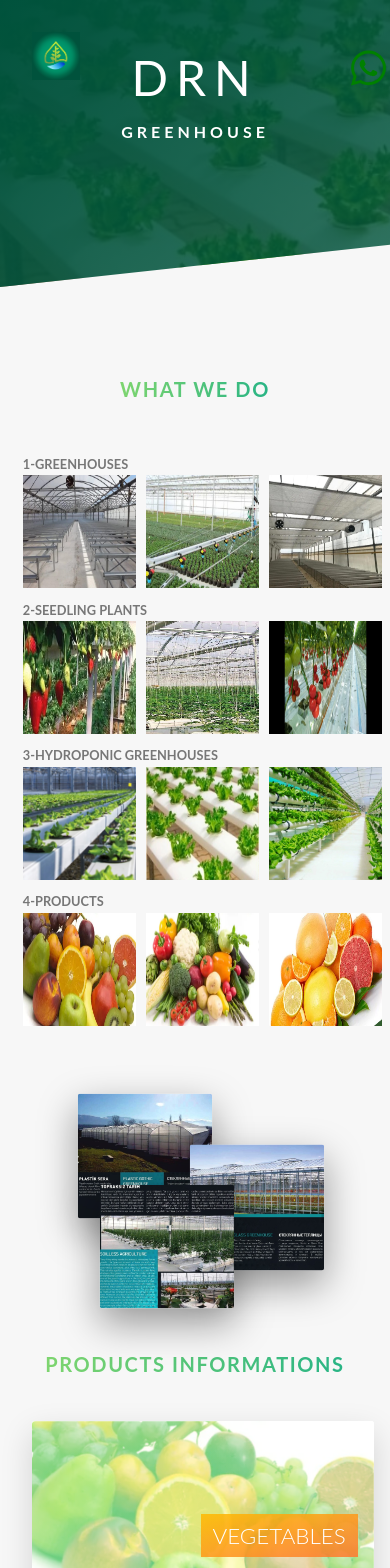
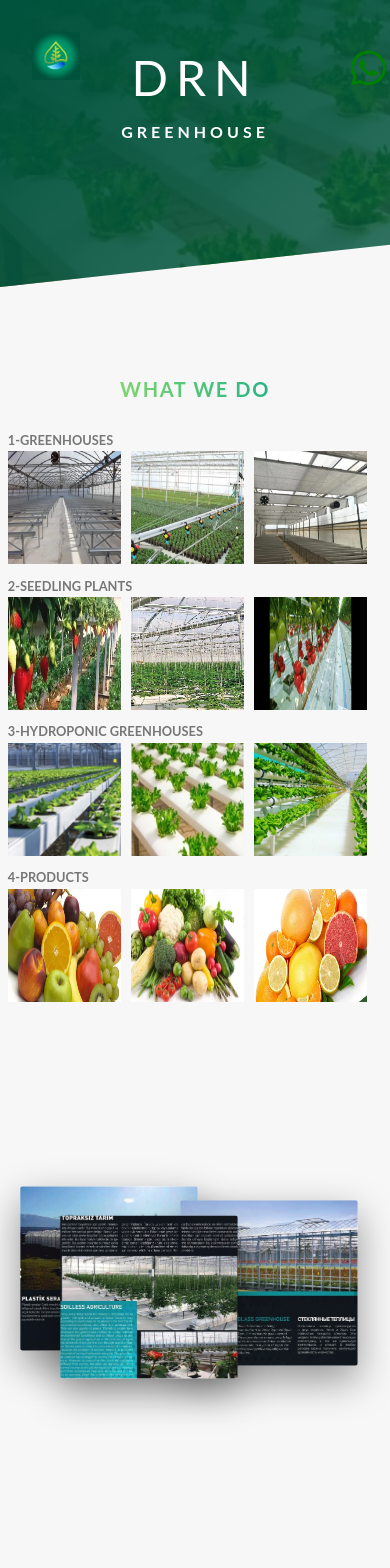
Before and after one commit to ercanakalar1995/greenhouse-antalya, a React (Create React App) app: page / in a window 390 px wide. Shown: the top 1568 px of the page. Built offline with nearby package versions, Linux system fonts and the light colour scheme.

Commit message:
positions

```diff
--- a/src/Components/ProductionCards/productionCards.css
+++ b/src/Components/ProductionCards/productionCards.css
@@ -6,14 +6,13 @@
 }
 @media only screen and (max-width: 56.25em) {
   .section-tours {
-    padding: 20rem 0 10rem 0;
+    /* padding: 20rem 0 10rem 0; */
   }
 }
 
 .card-row {
   position: relative;
   max-width: 165rem;
-  left: 2%;
   margin: 0 auto;
   z-index: 2;
 }
@@ -28,7 +27,7 @@
 @media only screen and (max-width: 56.25em) {
   .card-row {
     max-width: 50rem;
-    padding: 0 3rem;
+    /* padding: 0 3rem; */
   }
 }
 .card-row::after {
--- a/src/Components/WhatHaveWeDone/LeftShowStep/leftShowStep.css
+++ b/src/Components/WhatHaveWeDone/LeftShowStep/leftShowStep.css
@@ -4,25 +4,21 @@
 @media only screen and (max-width: 1080px) {
   .col-1-of-2 {
     position: relative;
-    left: 5%;
   }
 }
 @media only screen and (max-width: 900px) {
   .col-1-of-2 {
     position: relative;
-    left: 0;
   }
 }
 @media only screen and (max-width: 800px) {
   .col-1-of-2 {
     position: relative;
-    left: 0;
   }
 }
 
 @media only screen and (max-width: 400px) {
   .col-1-of-2 {
     position: relative;
-    left: 4%;
   }
 }
--- a/src/Components/WhatHaveWeDone/RightImageWithExplanation/rightImageWithExplanation.css
+++ b/src/Components/WhatHaveWeDone/RightImageWithExplanation/rightImageWithExplanation.css
@@ -49,14 +49,13 @@
 @media only screen and (max-width: 1080px) {
   .composition {
     position: relative;
-    left: 23%;
-    margin-top: 28%;
-    width: 90%;
+    margin-top: 17%;
+    width: 100%;
+    padding-left: 34%;
   }
   .composition__photo {
     position: relative;
     display: flex;
-    width: 33.33333333%;
   }
   .composition__photo--p1 {
     top: 0;
@@ -79,6 +78,7 @@
   .right_side {
     position: relative;
     left: -20px;
+    top: 15rem;
   }
   .composition {
     position: relative;
@@ -90,23 +90,24 @@
     width: 33.33333333%;
   }
   .composition__photo--p1 {
-    top: 0;
     transform: scale(1.2);
+    width: 60%;
+    left: -10rem;
   }
   .composition__photo--p2 {
-    top: 0;
-    left: 0;
     transform: scale(1.2);
+    width: 60%;
+    top: -20rem;
+    left: 10rem;
   }
   .composition__photo--p3 {
-    left: -60%;
-    top: 5rem;
     transform: scale(1.2);
+    width: 60%;
+    top: -40rem;
+    left: -5rem;
   }
   .composition__photo--p3:hover {
-    left: -60%;
-    top: 5rem;
-    transform: scale(3);
+    transform: scale(2.5);
   }
 }
 .composition:hover .composition__photo:not(:hover) {
--- a/src/Components/WhatHaveWeDone/whatHaveWeDone.css
+++ b/src/Components/WhatHaveWeDone/whatHaveWeDone.css
@@ -15,11 +15,17 @@
   float: left;
 }
 .row [class^='col-']:not(:last-child) {
-  margin-right: 6rem;
+  margin-left: 6rem;
+}
+@media only screen and (max-width: 900px) {
+  .row [class^='col-']:not(:last-child) {
+    margin-left: 0;
+  }
 }
 
 .row .col-1-of-2 {
   width: calc((100% - 6rem) / 2);
+  bottom: 3rem;
 }
 .row .col-1-of-3 {
   width: calc((100% - 2 * 6rem) / 3);
```
